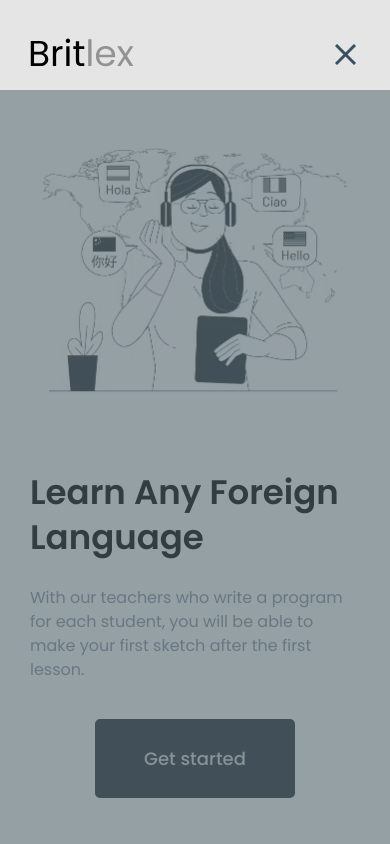
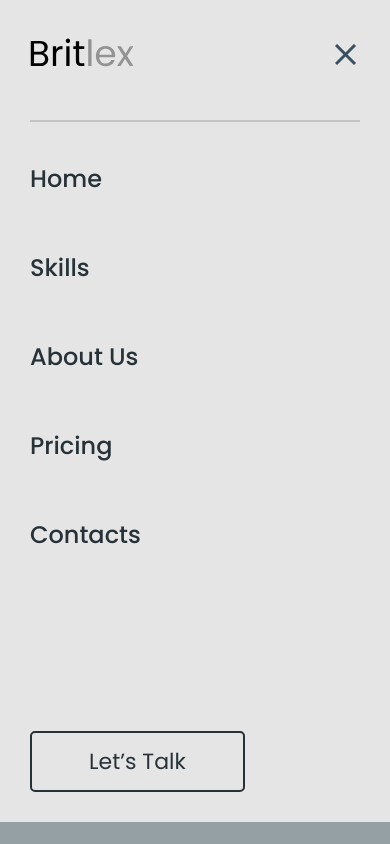
Before and after one commit to Alexey96may/onlineLanguageSchool_Britlex, a website: page src/index.html in a window 390 px wide. Both pictures are taken after a click on the element 345 px from the left and 62 px from the top of the page. Shown: the top 844 px of the page. Drawn offline with nearby package versions, Linux system fonts and the light colour scheme; files that its build step writes are made by us from their sources; files whose address does not match are found by name.

Commit message:
Fix Burger menu styles

```diff
--- a/src/scss/modules/header.scss
+++ b/src/scss/modules/header.scss
@@ -158,7 +158,7 @@ header .container {
     background-color: #e5e5e5;
     padding: variables.$mainPadding;
     width: 50%;
-    height: calc(100% + 40px);
+    min-height: calc(100% + 40px);
     box-sizing: border-box;
     z-index: 1;
     visibility: hidden;
```
Also changed, not shown: dist/css/style.css, dist/css/style.min.css.
